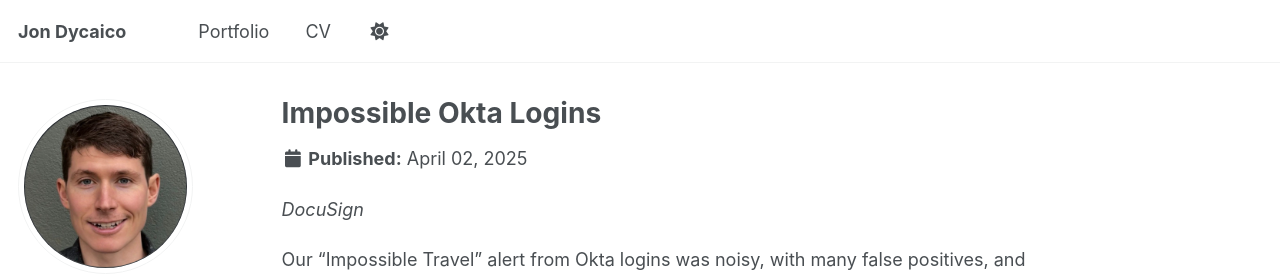
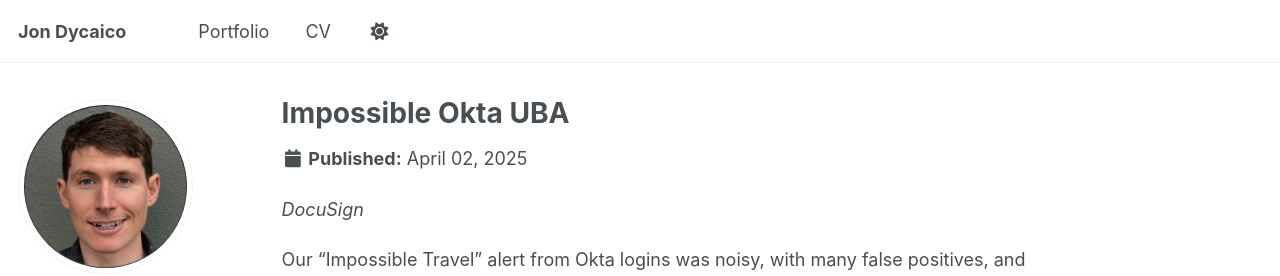
Before and after one commit to jon-dycaico/jon-dycaico.github.io, a Jekyll site: the page built from _portfolio/portfolio-2.md, in a window 1280 px wide and 1096 px high. Shown: the top 276 px of the window. Built offline with Jekyll 4.4.1, drawn with Linux system fonts in a browser that asks for light colours.

Commit message:
updated Portfolio projects

```diff
--- a/_portfolio/portfolio-2.md
+++ b/_portfolio/portfolio-2.md
@@ -1,6 +1,6 @@
 ---
-title: "Impossible Okta Logins"
-excerpt: "Custom-built User Behavior Analytics solution for Impossible Travel alerts<br/><img src='/images/Impossible-Travel-Featured-Image.png'>"
+title: "Impossible Okta UBA"
+excerpt: "Custom-built User Behavior Analytics (UBA) solution for Impossible Travel alerts<br/><img src='/images/Impossible-Travel-Featured-Image.png'>"
 collection: portfolio
 ---
 
```
Also changed, not shown: _portfolio/portfolio-1.md (+2 -2 lines), _portfolio/portfolio-4.md (+1 -1 lines).
